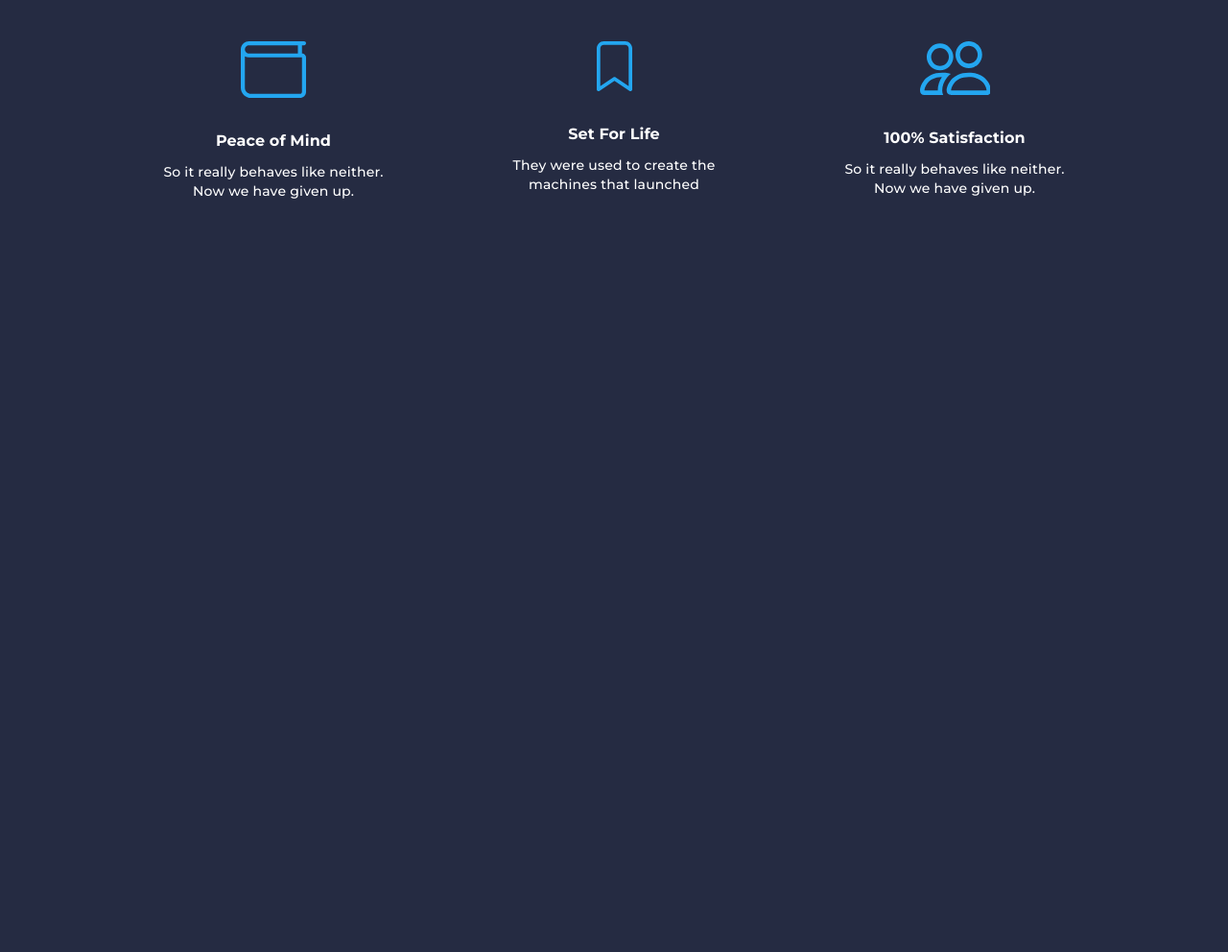
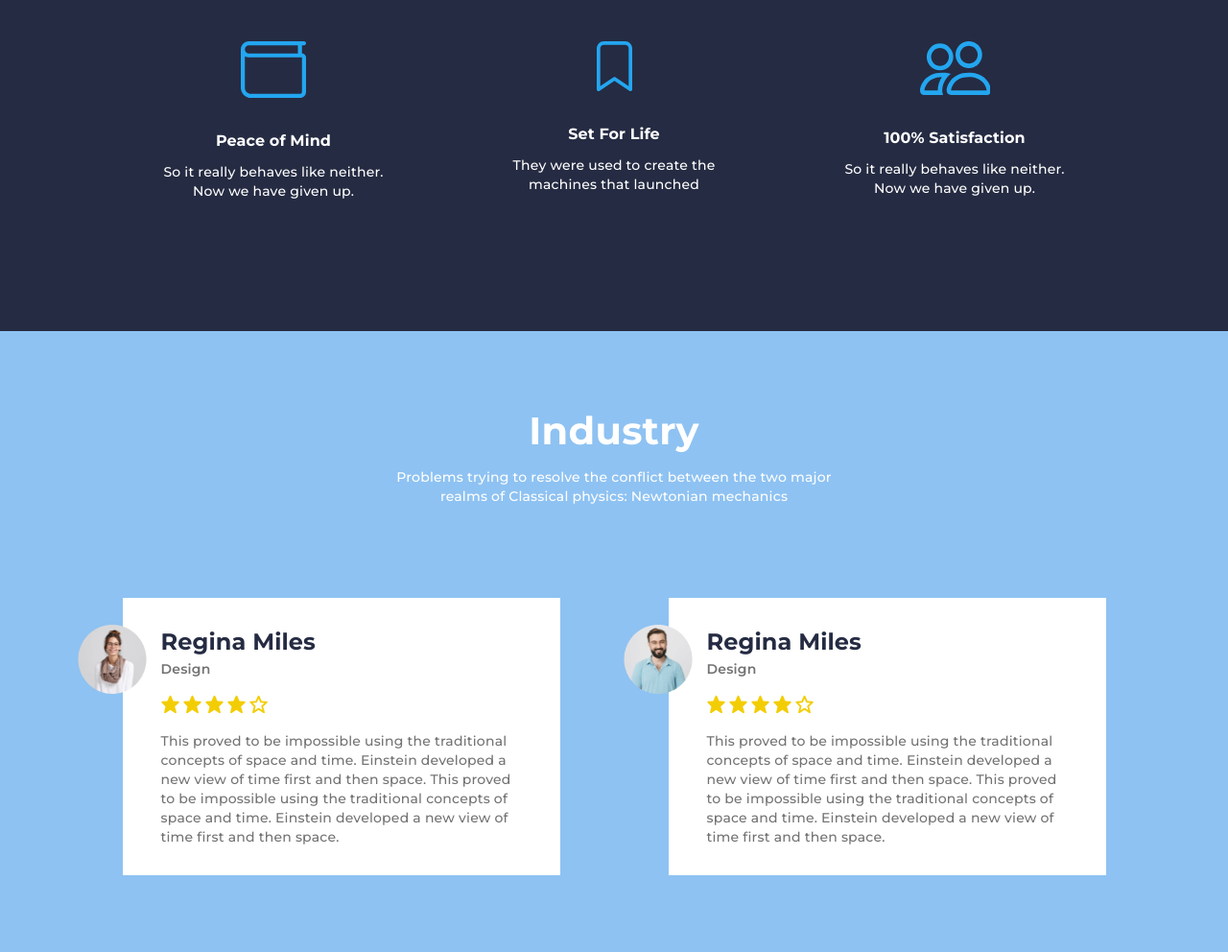
Before and after one commit to pedropaulofreitas/pedropaulofreitas.github.io, a website built with Vite: page index.html in a window 1280 px wide. Shown: the part 812-1804 px from the top of the page at 96% size. Before the commit the page ends 1157 px from the top, so only its background shows below. Built offline with nearby package versions, Linux system fonts and the light colour scheme.

Commit message:
feat: testimonials section

```diff
--- a/index.html
+++ b/index.html
@@ -14,6 +14,7 @@
   </head>
 
   <body>
+    <!-- Navbar -->
     <div class="navbar-wrapper">
       <nav class="navbar">
         <div class="navbar__header">
@@ -35,7 +36,9 @@
         </div>
       </nav>
     </div>
-    <section class="hero">
+
+    <!-- Hero -->
+    <section class="hero" id="home">
       <div class="container">
         <div class="hero__content">
           <h1>We Ensure A Best Insurance Service</h1>
@@ -49,6 +52,8 @@
         </div>
       </div>
     </section>
+
+    <!-- Features -->
     <section class="features">
       <div class="container">
         <div class="features__grid">
@@ -76,6 +81,73 @@
         </div>
       </div>
     </section>
+
+    <!-- Testimonials -->
+    <section class="testimonials">
+      <div class="container">
+        <h2>Industry</h2>
+        <p>
+          Problems trying to resolve the conflict between the two major realms
+          of Classical physics: Newtonian mechanics
+        </p>
+        <div class="testimonial__cards">
+          <!-- Testimonal Card -->
+          <div class="testimonial__card">
+            <div class="testimonial__avatar">
+              <figure>
+                <img
+                  src="./assets/testimonial-avatar1.png"
+                  alt="Testimonal image"
+                />
+              </figure>
+            </div>
+            <h3>Regina Miles</h3>
+            <h6>Design</h6>
+            <div class="stars">
+              <img src="./assets/star-vector.svg" alt="" />
+              <img src="./assets/star-vector.svg" alt="" />
+              <img src="./assets/star-vector.svg" alt="" />
+              <img src="./assets/star-vector.svg" alt="" />
+              <img src="./assets/star-vector-alt.svg" alt="" />
+            </div>
+            <p>
+              This proved to be impossible using the traditional concepts of
+              space and time. Einstein developed a new view of time first and
+              then space. This proved to be impossible using the traditional
+              concepts of space and time. Einstein developed a new view of time
+              first and then space.
+            </p>
+          </div>
+
+          <div class="testimonial__card">
+            <div class="testimonial__avatar">
+              <figure>
+                <img
+                  src="./assets/testimonial-avatar2.png"
+                  alt="Testimonal image"
+                />
+              </figure>
+            </div>
+            <h3>Regina Miles</h3>
+            <h6>Design</h6>
+            <div class="stars">
+              <img src="./assets/star-vector.svg" alt="" />
+              <img src="./assets/star-vector.svg" alt="" />
+              <img src="./assets/star-vector.svg" alt="" />
+              <img src="./assets/star-vector.svg" alt="" />
+              <img src="./assets/star-vector-alt.svg" alt="" />
+            </div>
+            <p>
+              This proved to be impossible using the traditional concepts of
+              space and time. Einstein developed a new view of time first and
+              then space. This proved to be impossible using the traditional
+              concepts of space and time. Einstein developed a new view of time
+              first and then space.
+            </p>
+          </div>
+        </div>
+      </div>
+    </section>
     <script type="module" src="/main.js"></script>
   </body>
 </html>
--- a/scss/_colors.scss
+++ b/scss/_colors.scss
@@ -7,8 +7,8 @@ $second-text-color: #737373;
 $light-text-color: #ffffff;
 $dark-background-color: #252b42;
 $light-background-color: #ffffff;
+$blue-background-color: #8ec2f2;
 $hover-color: #2a7cc7;
-$disabled-element-color: #8ec2f2;
 $muted-color: #bdbdbd;
 $success-color: #2dc071;
 $alert-color: #e77c40;
--- a/scss/_index.scss
+++ b/scss/_index.scss
@@ -1,6 +1,7 @@
 @import "./components/navbar";
 @import "./components/hero";
 @import "./components/features";
+@import "./components/testimonials";
 body {
   background-color: $dark-background-color;
 }
--- /dev/null
+++ b/scss/components/testimonials.scss
@@ -0,0 +1,105 @@
+.testimonials {
+  color: $light-text-color;
+  background-color: $blue-background-color;
+  padding: 75px 20px 80px;
+  @media (min-width: 414px) {
+    padding: 75px 42px 80px;
+  }
+  .container {
+    max-width: 1440px !important;
+    margin: 0 auto !important;
+  }
+  h2 {
+    text-align: center;
+    font-family: "Montserrat";
+    font-style: normal;
+    font-weight: 700;
+    font-size: 40px;
+    line-height: 57px;
+    letter-spacing: 0.2px;
+    color: $light-text-color;
+    margin-bottom: 10px;
+  }
+  p {
+    text-align: center;
+    font-family: "Montserrat";
+    font-style: normal;
+    font-weight: 500;
+    font-size: 14px;
+    line-height: 20px;
+    letter-spacing: 0.2px;
+    color: $light-text-color;
+    max-width: 308px;
+    margin: 0 auto;
+    @media (min-width: 768px) {
+      max-width: 470px;
+    }
+  }
+  .testimonial__cards {
+    margin-top: 60px;
+    display: grid;
+    grid-template-columns: repeat(auto-fit, minmax(auto, 456px));
+    justify-content: center;
+    gap: 30px;
+    @media (min-width: 768px) {
+      gap: 54px;
+      margin-top: 96px;
+    }
+    @media (min-width: 1280px) {
+      gap: 113px;
+    }
+    .testimonial__card {
+      position: relative;
+      padding: 30px 40px;
+      background-color: $light-background-color;
+
+      .testimonial__avatar {
+        display: none;
+        figure {
+          img {
+            width: 72px;
+            height: 72px;
+          }
+        }
+        @media (min-width: 728px) {
+          display: block;
+          position: absolute;
+          top: 28px;
+          left: -47px;
+        }
+      }
+
+      h3 {
+        font-family: "Montserrat";
+        font-style: normal;
+        font-weight: 700;
+        font-size: 24px;
+        line-height: 32px;
+        letter-spacing: 0.1px;
+        color: $text-color;
+      }
+      h6 {
+        font-family: "Montserrat";
+        font-style: normal;
+        font-weight: 600;
+        font-size: 14px;
+        line-height: 24px;
+        letter-spacing: 0.2px;
+        color: #737373;
+      }
+      .stars {
+        margin: 15px 0;
+      }
+      p {
+        text-align: start;
+        color: $second-text-color;
+        font-family: "Montserrat";
+        font-style: normal;
+        font-weight: 500;
+        font-size: 14px;
+        line-height: 20px;
+        letter-spacing: 0.2px;
+      }
+    }
+  }
+}
```
Also changed, not shown: public/assets/star-vector-alt.svg (added), public/assets/star-vector.svg (added), public/assets/testimonial-avatar1.png (added), public/assets/testimonial-avatar2.png (added).
